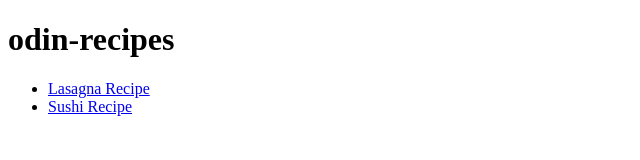
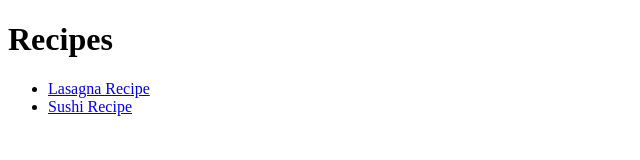
Before and after one commit to VincentD007/odin-recipes, a plain HTML site: page index.html in a window 1280 px wide. Shown: the whole page, without its empty margins (0-640 px from the left). Drawn offline with Linux system fonts and the light colour scheme.

Commit message:
Changed the first header to Recipes

```diff
--- a/index.html
+++ b/index.html
@@ -5,7 +5,7 @@
     <title>Odin-Recipes</title>
   </head>
   <body>
-  <h1>odin-recipes</h1>
+  <h1>Recipes</h1>
   <ul>
     <li><a href="recipes/lasagna.html">Lasagna Recipe</a></li>
     <li><a href="recipes/californiaroll.html">Sushi Recipe</a></li>
```
